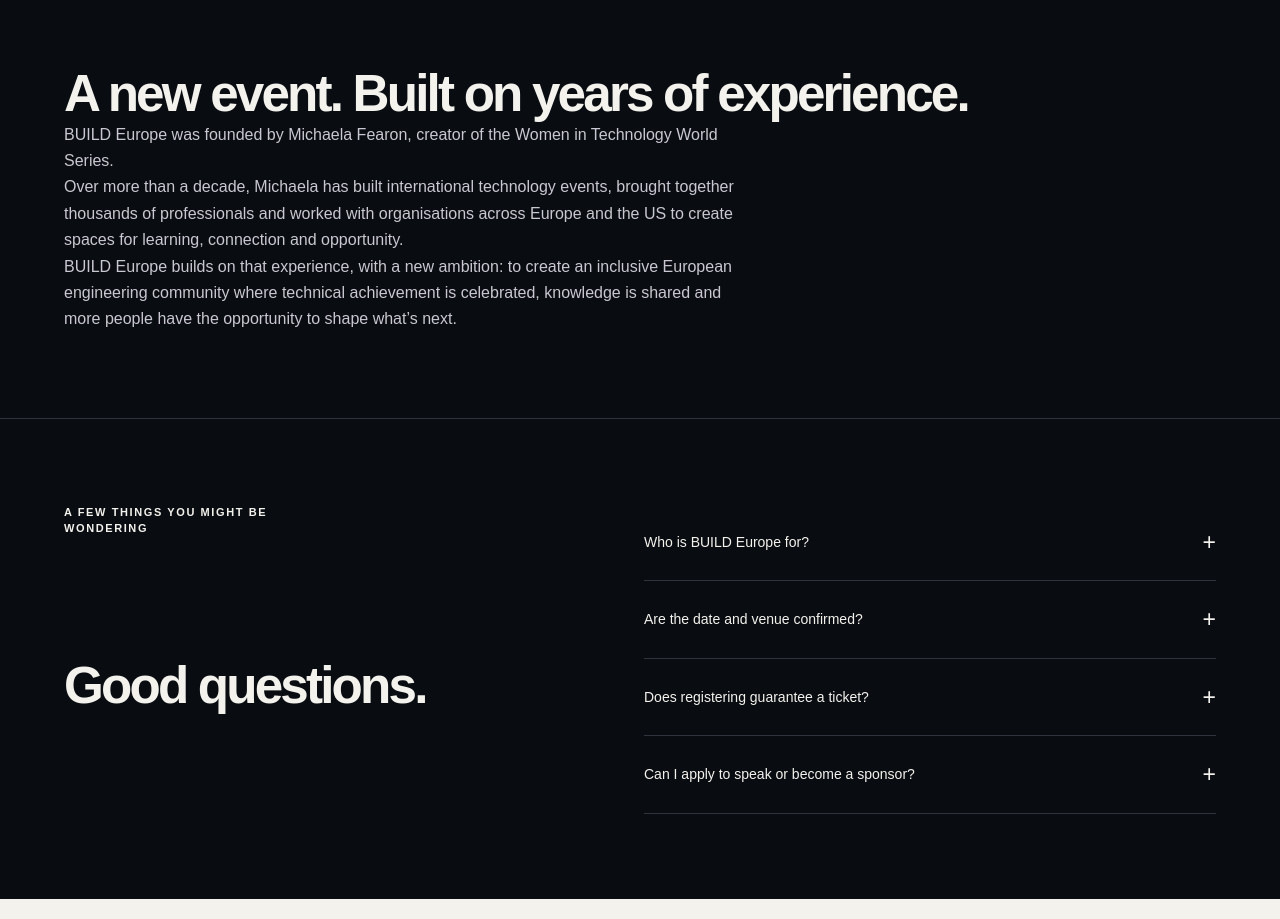
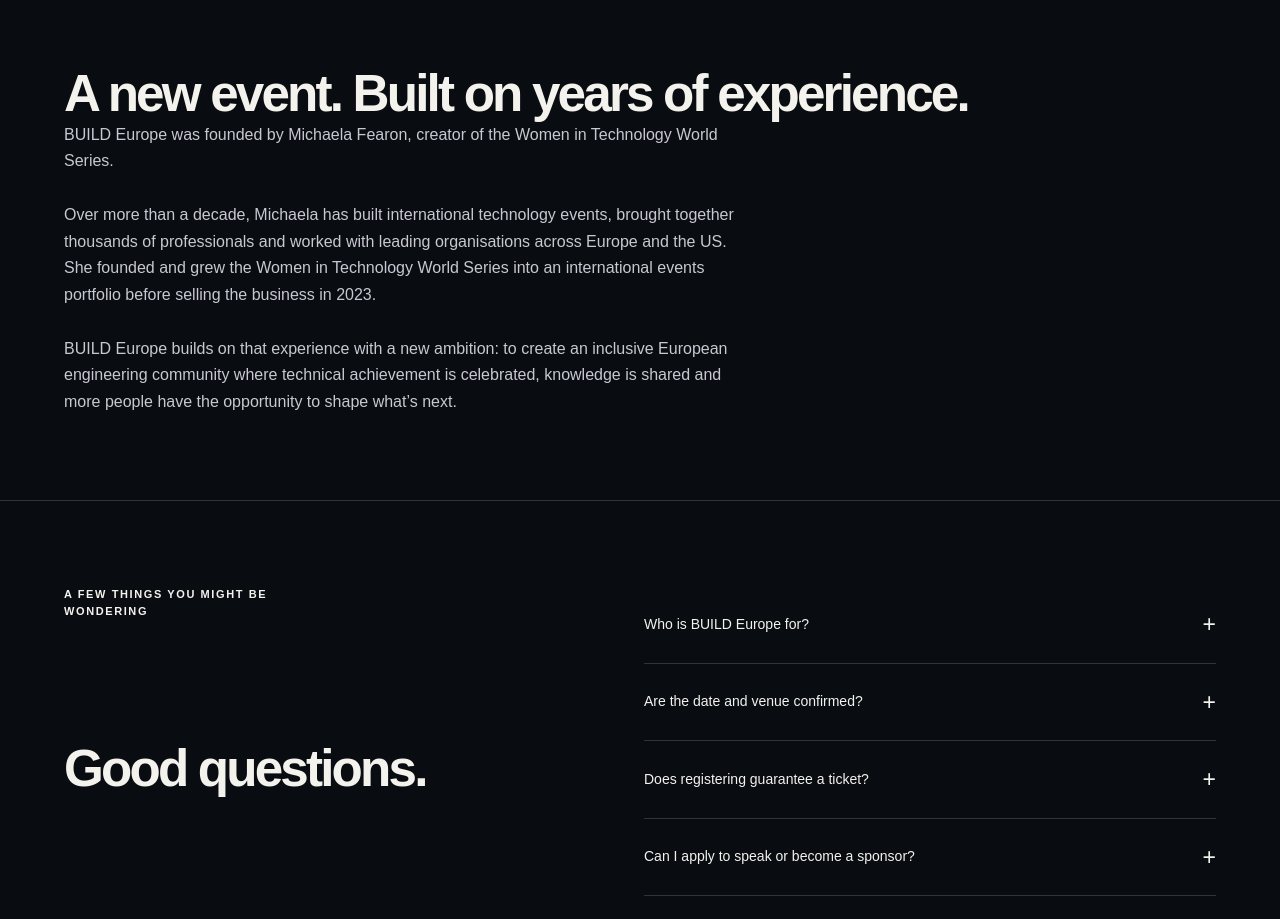
Before and after one commit to Nicholas-Fearon/Build_Europe, a Next.js app: page /about in a window 1280 px wide. Shown: the part 1140-2059 px from the top of the page. Built offline with nearby package versions, Linux system fonts and the light colour scheme.

Commit message:
Founder section updated

```diff
--- a/app/about/page.tsx
+++ b/app/about/page.tsx
@@ -14,10 +14,10 @@ export default function AboutPage() { return <>
       <section className="experience section-pad"><div className="section-heading"><p className="eyebrow">ROOM FOR IDEAS. ROOM FOR YOU.</p><span>What we’re building towards ↘</span></div><div className="experience-grid">{[{n:'01',symbol:'↗',title:'Ideas worth exploring.',copy:'Progress starts with curiosity. The best ideas emerge when people question assumptions, exchange knowledge and explore new approaches to solving problems.'},{n:'02',symbol:'✳',title:'Connections that last.',copy:'Great technology is rarely built in isolation. BUILD Europe creates opportunities for relationships that cross disciplines, organisations and backgrounds, continuing long after the event ends.'},{n:'03',symbol:'⌘',title:'Get hands-on.',copy:'Learning becomes more valuable when it’s applied. Experiment with new tools, challenge your thinking and develop confidence through practical experience.'}].map(item => <article key={item.n}><div className="experience-top"><span>{item.n}</span><span className="experience-symbol">{item.symbol}</span></div><h3>{item.title}</h3><p>{item.copy}</p></article>)}</div></section>
       <section className="section-pad" aria-labelledby="founder-title">
         <h2 id="founder-title" className="mb-5">A new event. Built on years of experience.</h2>
-        <div className="space-y-5">
+        <div className="grid gap-7">
           <p className="home-section-intro">BUILD Europe was founded by Michaela Fearon, creator of the Women in Technology World Series.</p>
-          <p className="home-section-intro">Over more than a decade, Michaela has built international technology events, brought together thousands of professionals and worked with organisations across Europe and the US to create spaces for learning, connection and opportunity.</p>
-          <p className="home-section-intro">BUILD Europe builds on that experience, with a new ambition: to create an inclusive European engineering community where technical achievement is celebrated, knowledge is shared and more people have the opportunity to shape what’s next.</p>
+          <p className="home-section-intro">Over more than a decade, Michaela has built international technology events, brought together thousands of professionals and worked with leading organisations across Europe and the US. She founded and grew the Women in Technology World Series into an international events portfolio before selling the business in 2023.</p>
+          <p className="home-section-intro">BUILD Europe builds on that experience with a new ambition: to create an inclusive European engineering community where technical achievement is celebrated, knowledge is shared and more people have the opportunity to shape what’s next.</p>
         </div>
       </section>
       <section className="faq section-pad">
```
